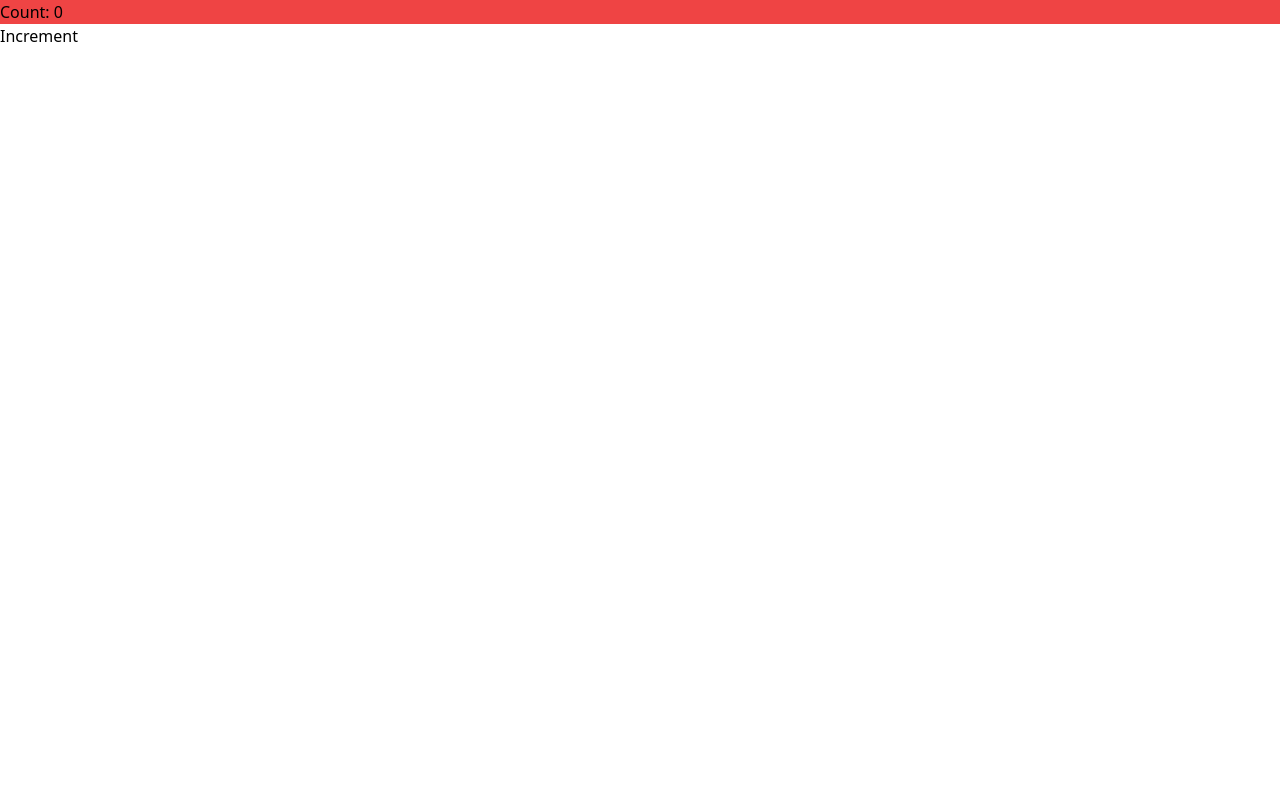
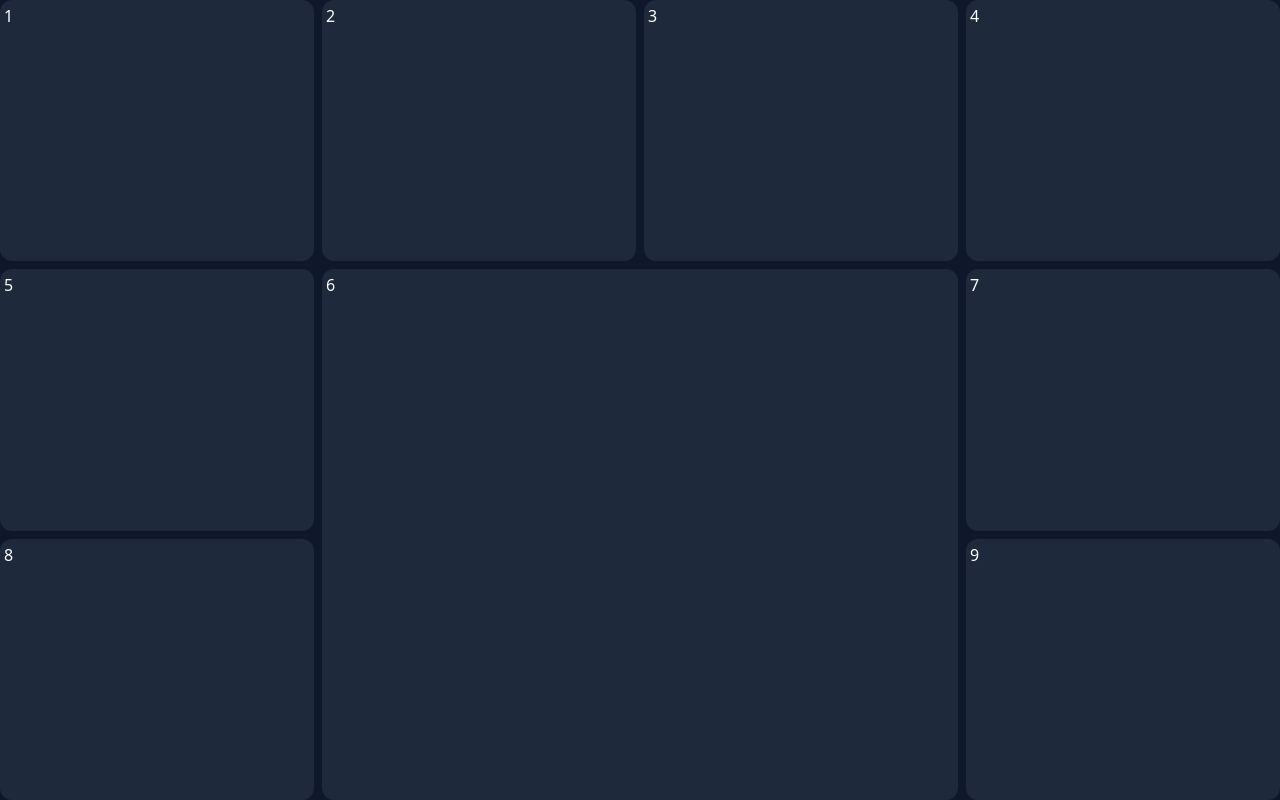
Before and after one commit to icl-rocketry/blackbox, a Svelte app in the folder blackbox-frontend/: page / in a window 1280 px wide. Built offline with nearby package versions, Linux system fonts and the light colour scheme.

Commit message:
Added basic structure

```diff
--- a/blackbox-frontend/postcss.config.js
+++ b/blackbox-frontend/postcss.config.js
@@ -1,5 +1,5 @@
 import tailwind from 'tailwindcss'
-import tailwindConfig from './tailwind.config.js'
+import tailwindConfig from './tailwind.config.cjs'
 import autoprefixer from 'autoprefixer'
 
 export default {
--- a/blackbox-frontend/src/App.svelte
+++ b/blackbox-frontend/src/App.svelte
@@ -1,12 +1,20 @@
 <script lang="ts">
-  $: counter = 0;
 </script>
 
 <main>
-  <div class="bg-red-500">
-    Count: {counter}
+  <div class="bg-slate-900 min-h-screen flex items-center justify-center">
+    <div class="grid grid-cols-4 gap-2 min-h-screen min-w-full">
+      <div class="p-1 bg-slate-800 text-white rounded-xl">1</div>
+      <div class="p-1 bg-slate-800 text-white rounded-xl">2</div>
+      <div class="p-1 bg-slate-800 text-white rounded-xl">3</div>
+      <div class="p-1 bg-slate-800 text-white rounded-xl">4</div>
+      <div class="p-1 bg-slate-800 text-white rounded-xl">5</div>
+      <div class="p-1 bg-slate-800 text-white rounded-xl row-span-2 col-span-2">6</div>
+      <div class="p-1 bg-slate-800 text-white rounded-xl">7</div>
+      <div class="p-1 bg-slate-800 text-white rounded-xl">8</div>
+      <div class="p-1 bg-slate-800 text-white rounded-xl">9</div>
+    </div>
   </div>
-  <button on:click={(_) => counter++}>Increment</button>
 </main>
 
 <style global>
--- a/blackbox-frontend/tailwind.config.js
+++ b/blackbox-frontend/tailwind.config.cjs
@@ -1,4 +1,4 @@
-export default {
+module.exports= {
   plugins: [],
     theme: {
     extend: {},
```
